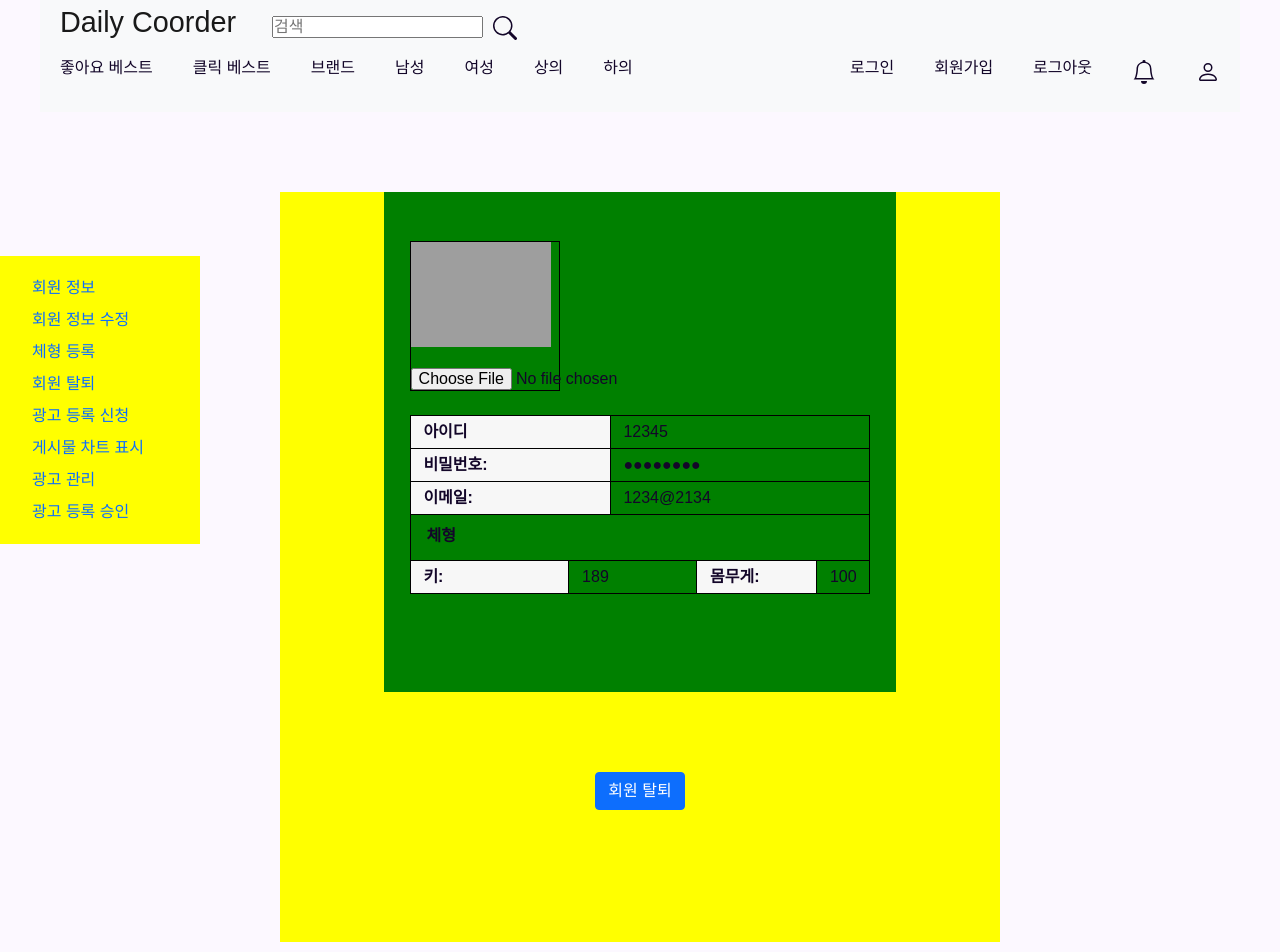
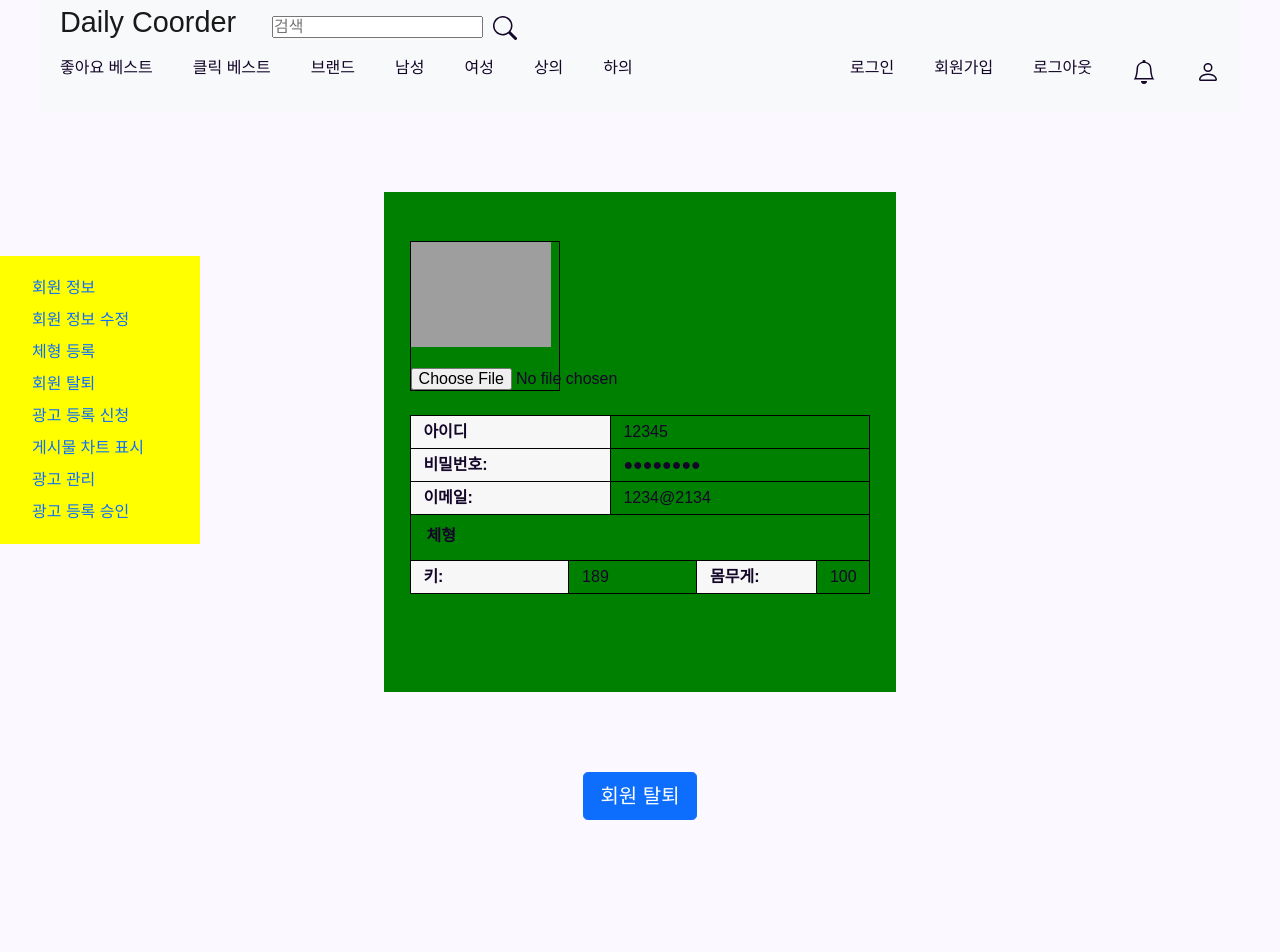
Before and after one commit to silbioa480/Daily-Coorder, a React (Create React App) app: page /member/MyPage_MemberUnregister in a window 1280 px wide. Shown: the top 952 px of the page. Built offline with nearby package versions, Linux system fonts and the light colour scheme; grey boxes are pictures that could not be loaded.

Commit message:
태영:탈퇴페이지 수정

```diff
--- a/src/components/MyPage_MemberUnregister.tsx
+++ b/src/components/MyPage_MemberUnregister.tsx
@@ -16,13 +16,15 @@ function MyPage_MemberUnregister(){
     }
     return (
         <>
-                <div style={{backgroundColor:"yellow",width:"60%",margin:"4em auto",height:"750px"}}>
+                <div style={{width:"60%",margin:"4em auto",height:"750px"}}>
                     <MyPage_MemberInformation />
 
                     <div style={{width:"100%",display:"flex",justifyContent:"center",marginTop:"5em"}}>
-                        <Button variant="primary" onClick={handleShow}>
-                            회원 탈퇴
-                        </Button>
+                        <div className="d-grid gap-2">
+                            <Button variant="primary" onClick={handleShow} size="lg">
+                                회원 탈퇴
+                            </Button>
+                        </div>
 
                         <Modal show={show} onHide={handleClose}>
                             <Modal.Header closeButton>
```
